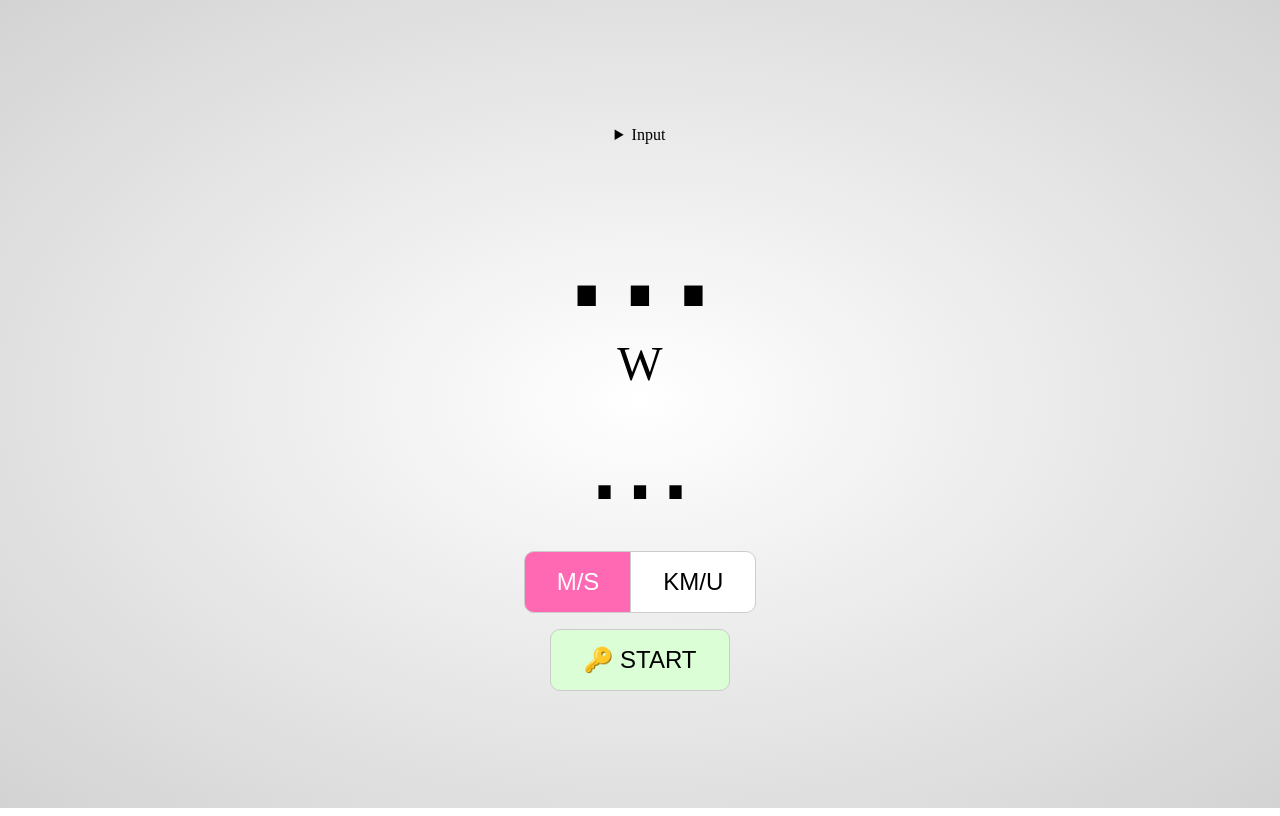
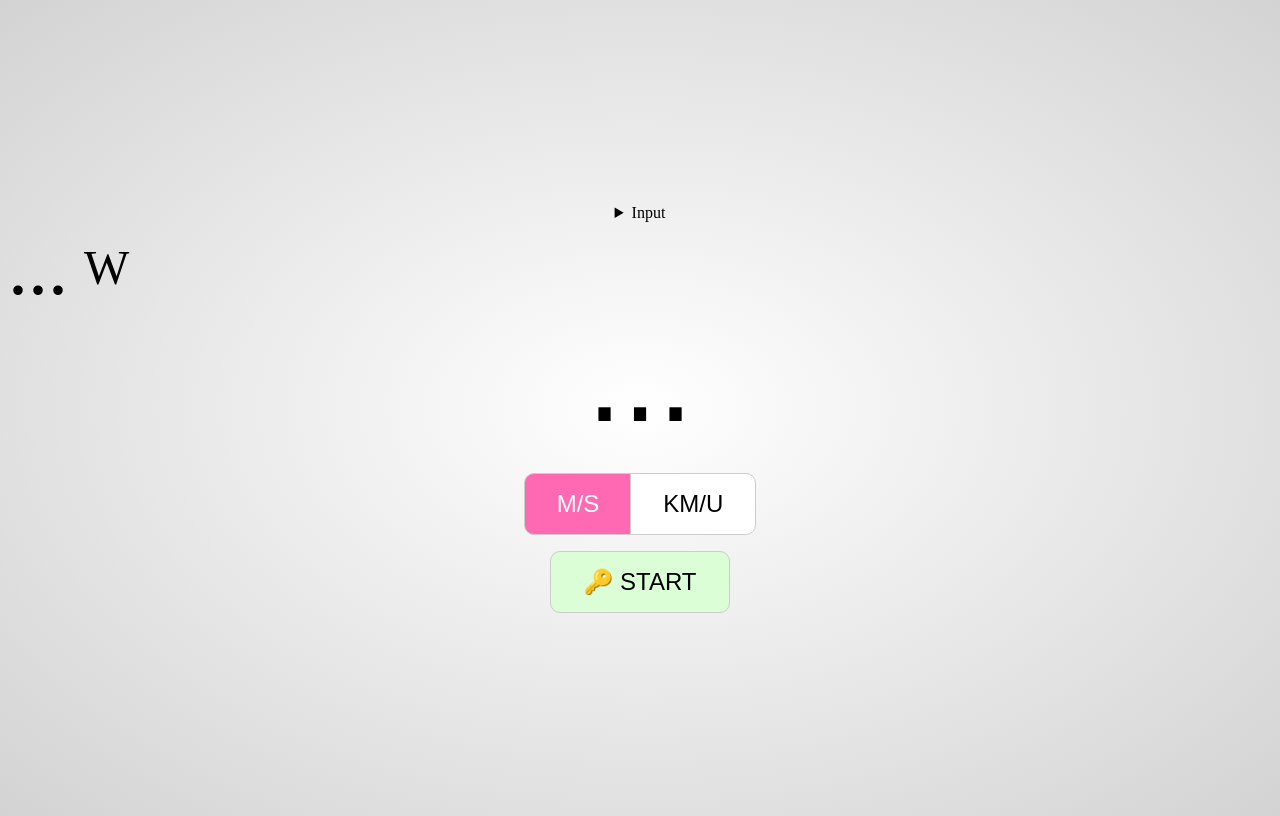
Before and after one commit to justinribeiro/speedometer-pwa, a website: page src/index.html in a window 1280 px wide. Drawn offline with Linux system fonts and the light colour scheme.

Commit message:
Add W to same line

```diff
--- a/src/index.css
+++ b/src/index.css
@@ -23,10 +23,18 @@ body>div {
   font-family: sans-serif;
 }
 
+#watt-container {
+  display: flex;
+  align-items: center;
+}
+
 #watt {
-  font-size: 12rem;
-  font-family: sans-serif;
-  line-height: 12rem;
+  font-size: 5rem;
+  margin-right: 1rem;
+}
+
+#watt-unit {
+  font-size: 3rem;
 }
 
 #readout {
--- a/src/index.html
+++ b/src/index.html
@@ -10,16 +10,6 @@
   <link rel="icon" href="/images/speedometer.png">
   <link rel="manifest" href="manifest.json">
   <link rel="stylesheet" href="index.css">
-  <style>
-    html, body {
-      height: 100%;
-    }
-
-    body {
-      display: flex;
-      flex-direction: column;
-    }
-  </style>
 </head>
 
 <body>
@@ -38,7 +28,10 @@
       <input type="number" id="b-input" value="4.01">
     </div>
   </details>
-  <div id="watt">...</div><span style="font-size: 3rem;">W</span>
+  <div id="watt-container">
+    <div id="watt">...</div>
+    <div id="watt-unit">W</div>
+  </div>
   <div id="readout">...</div>
   <div id="readoutUnits">
     <button id="show-mps" class="selected">m/s</button>
```
